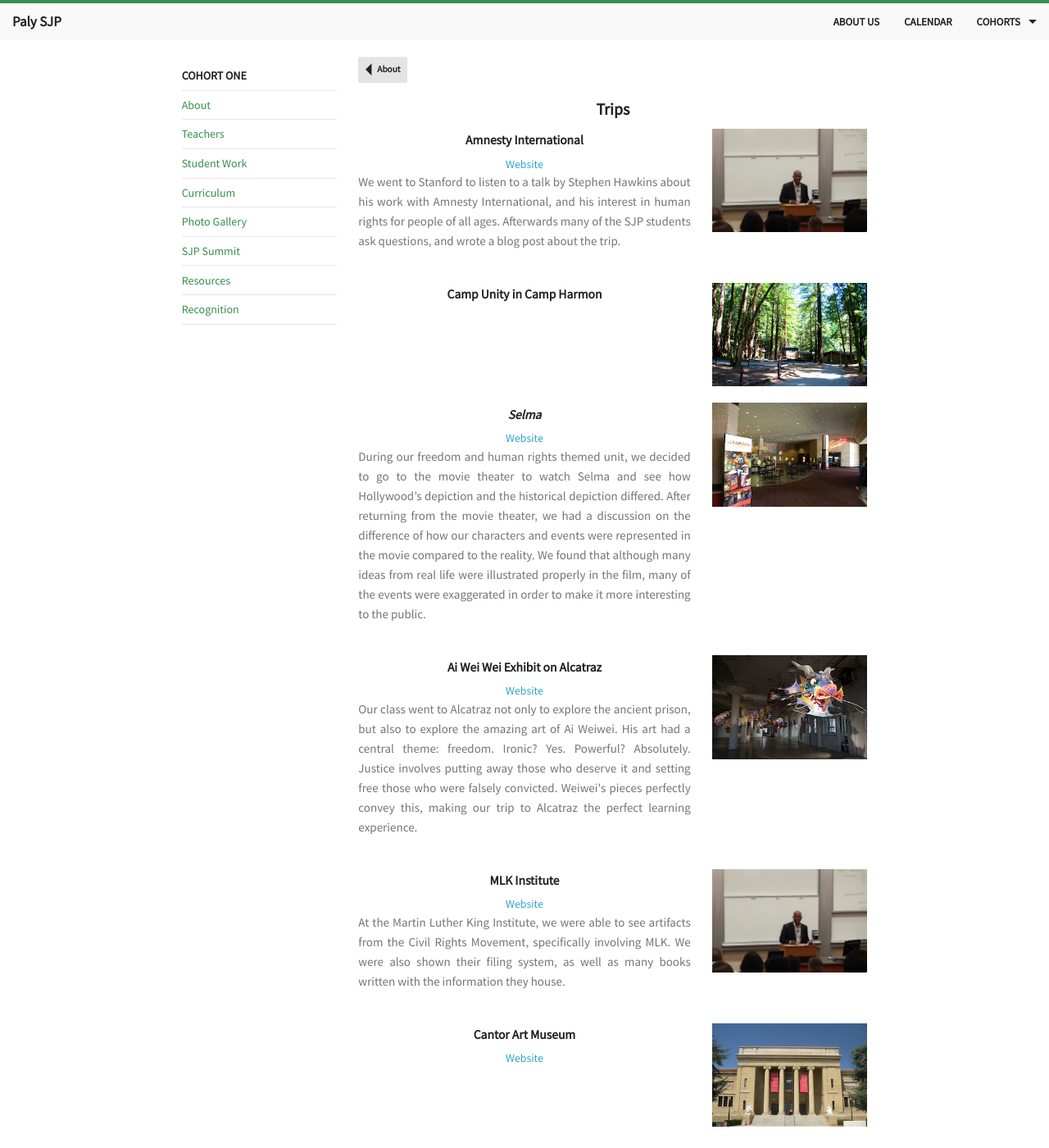
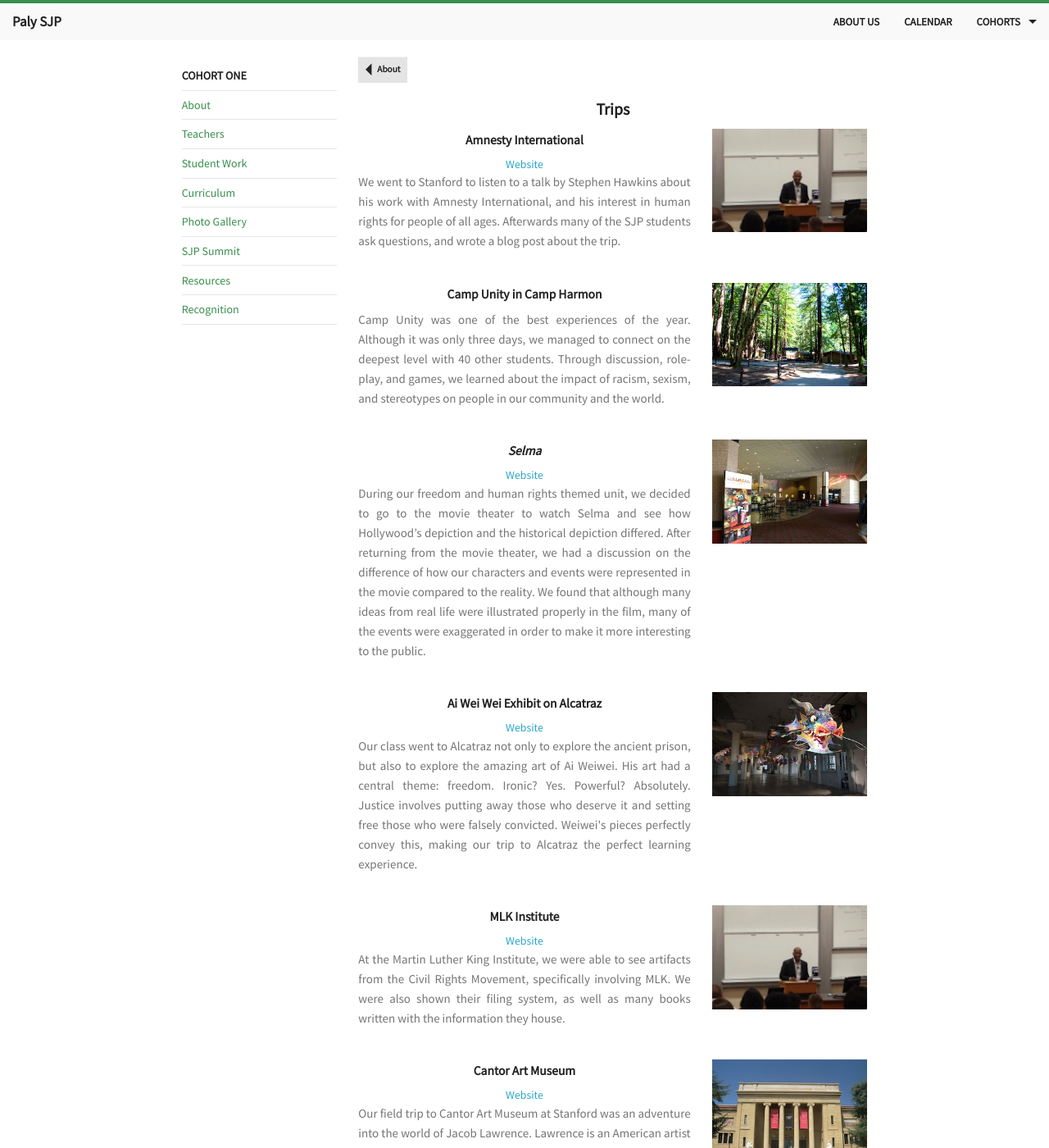
Before and after one commit to rafilong/palysjp-website, a Jekyll site: the page built from cohorts/one/about/trips.html, in a window 1280 px wide and 1400 px high. Shown: the whole window at 82% size. Built offline with Jekyll 4.4.1, drawn with Linux system fonts in a browser that asks for light colours; Markdown is read by kramdown in place of the engine named in the settings; some of the changed text lies outside the part shown.

Commit message:
Added last trip blurbs

```diff
--- a/cohorts/one/about/trips.html
+++ b/cohorts/one/about/trips.html
@@ -29,7 +29,7 @@
     <div style="text-align:center">
       <h5>Camp Unity in Camp Harmon</h5>
     </div>
-    <p></p>
+    <p>Camp Unity was one of the best experiences of the year. Although it was only three days, we managed to connect on the deepest level with 40 other students. Through discussion, role-play, and games, we learned about the impact of racism, sexism, and stereotypes on people in our community and the world.</p>
   </div>
   <div class="small-12 large-4 columns" style="text-align:center">
     <img src="/assets/img/photo/trips/harmon.jpg" />
@@ -81,7 +81,7 @@
       <h5>Cantor Art Museum</h5>
       <a href="https://kinginstitute.stanford.edu/">Website</a>
     </div>
-    <p></p>
+    <p>Our field trip to Cantor Art Museum at Stanford was an adventure into the world of Jacob Lawrence. Lawrence is an American artist who shows the world through the eyes of a young African-American child in the big, dangerous city. His fascination with workers and their tools gives his art a realistic vibe, although his style is quite abstract. We viewed the exhibition and learned about the history of the time period.</p>
   </div>
   <div class="small-12 large-4 columns" style="text-align:center">
     <img src="/assets/img/photo/trips/cantor.jpg" />
```
